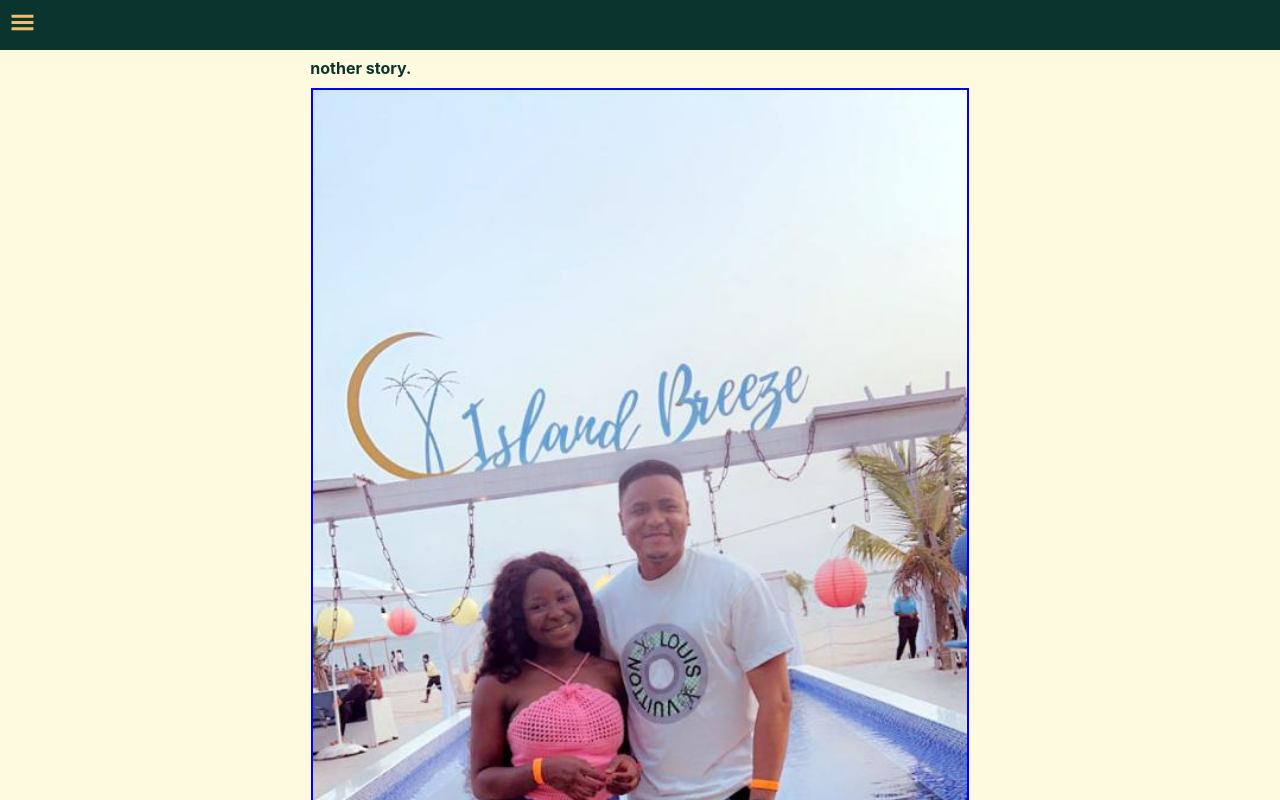
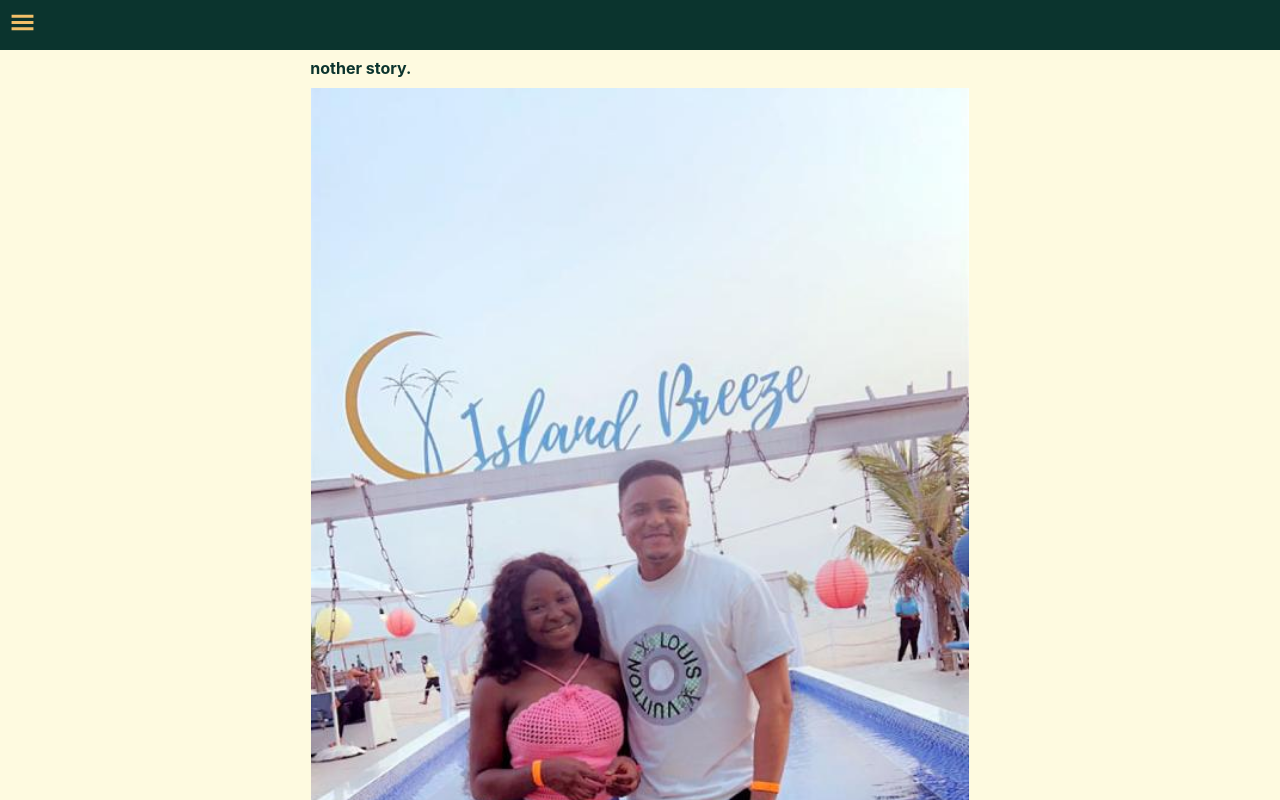
Before and after one commit to oforduh/HART-PHOTOALBUM, a React (Create React App) app: page /couple in a window 1280 px wide. Both pictures are taken after a click on the picture 639 px from the left and 343 px from the top of the page. Shown: the top 800 px of the page. Built offline with nearby package versions, Linux system fonts and the light colour scheme.

Commit message:
image preview border was removed

```diff
--- a/src/components/PreviewImage/preview.module.scss
+++ b/src/components/PreviewImage/preview.module.scss
@@ -1,7 +1,6 @@
 .PreviewContainer {
-  height: 90%;
+  height: 100%;
   width: 100%;
-  border: 2px solid blue;
   img {
     width: 100%;
     height: 90%;
--- a/src/components/photoalbum/photo.module.scss
+++ b/src/components/photoalbum/photo.module.scss
@@ -40,7 +40,9 @@
 .container {
   width: 100%;
   position: relative;
+  height: 100%;
   .container2 {
+    height: 100%;
     width: 100%;
     display: grid;
     grid-template-columns: repeat(6, 1fr);
```
